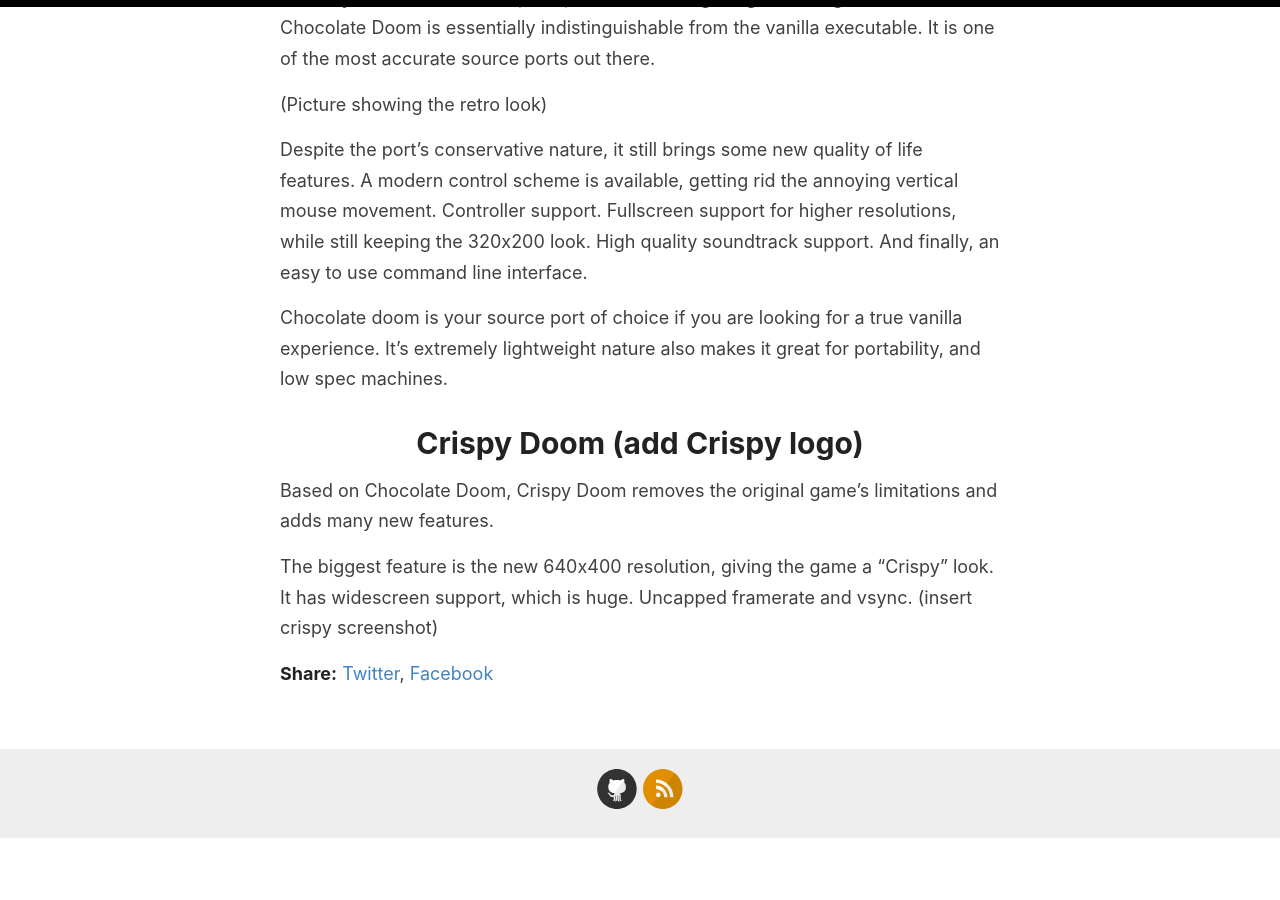
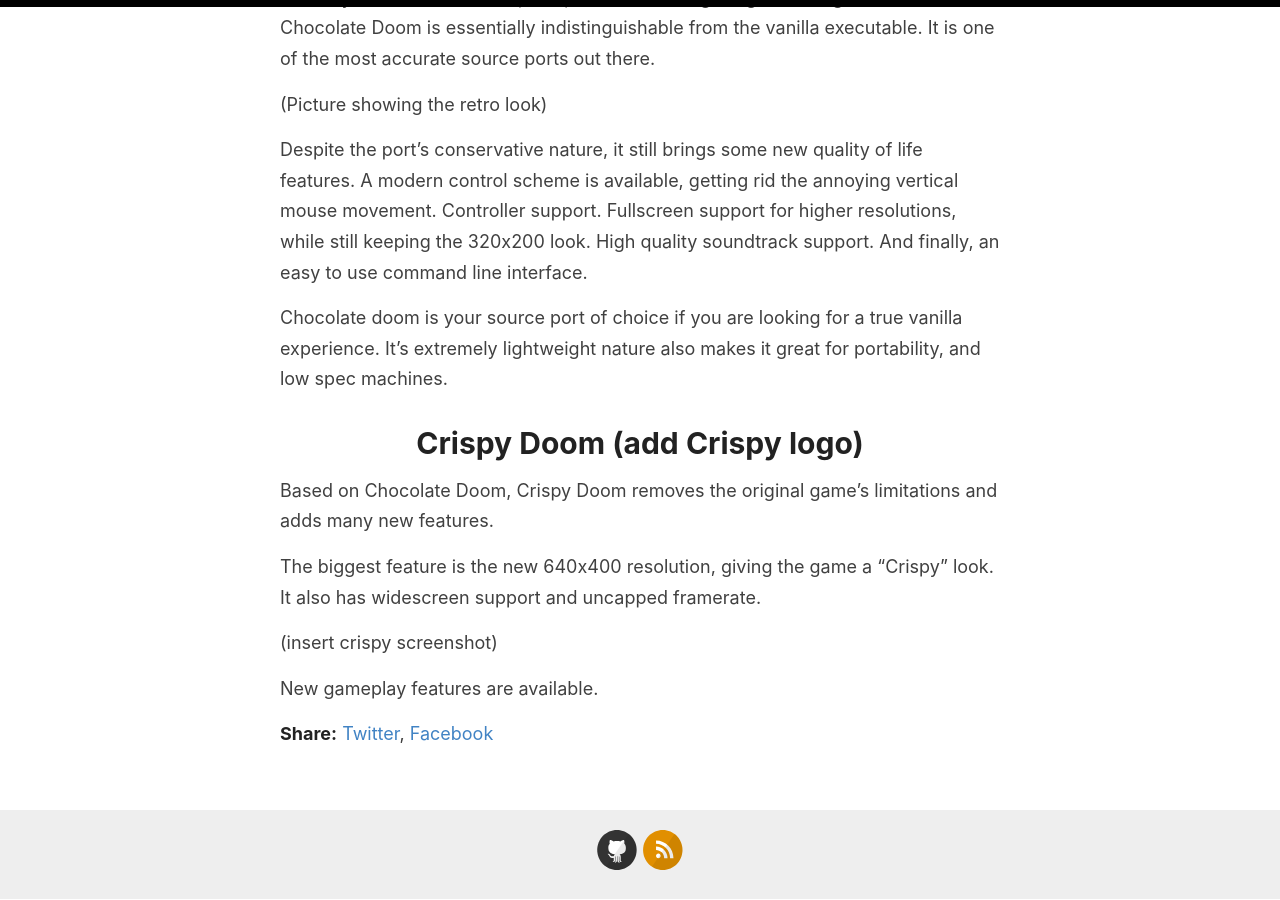
Before and after one commit to poleve540/CallMePol, a Jekyll site: the page built from posts/2023-05-12-sourceport-review.md, in a window 1280 px wide and 900 px high, scrolled down 616 px. Built offline with Jekyll 4.4.1, drawn with Linux system fonts in a browser that asks for light colours; before the commit the page ends 1455 px from its top, so only the background shows below that.

Commit message:
posts/2023-05-12-sourceport-review.md updated from https://stackedit.io/

```diff
--- a/posts/2023-05-12-sourceport-review.md
+++ b/posts/2023-05-12-sourceport-review.md
@@ -19,12 +19,13 @@
 # Crispy Doom (add Crispy logo)
 Based on Chocolate Doom, Crispy Doom removes the original game's limitations and adds many new features.
 
-The biggest feature is the new 640x400 resolution, giving the game a "Crispy" look. It has widescreen support, which is huge. Uncapped framerate and vsync.
+The biggest feature is the new 640x400 resolution, giving the game a "Crispy" look. It also has widescreen support and uncapped framerate.
+
 (insert crispy screenshot)
 
-
+New gameplay features are available.
 <!--stackedit_data:
 eyJwcm9wZXJ0aWVzIjoiZXh0ZW5zaW9uczpcbiAgcHJlc2V0Oi
-BnZm1cbiIsImhpc3RvcnkiOls4MTY3MjY2MSwtMjEyODQ4MTcx
-MCwtMTM0OTg4MDk2MywxODg3NDYzNDk5XX0=
+BnZm1cbiIsImhpc3RvcnkiOlstMTM5NzQ4NzgxOSwtMjEyODQ4
+MTcxMCwtMTM0OTg4MDk2MywxODg3NDYzNDk5XX0=
 -->
```
